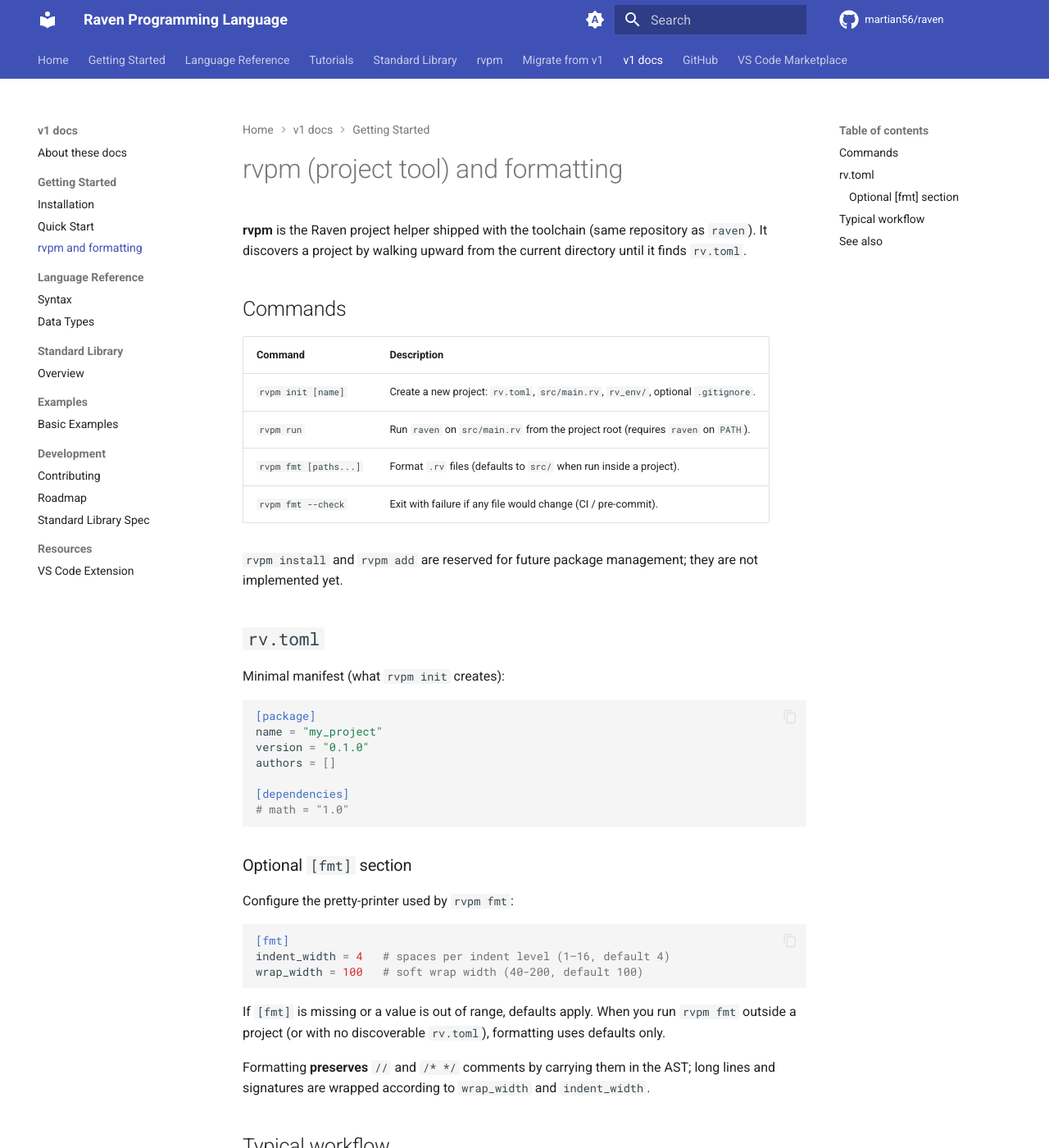
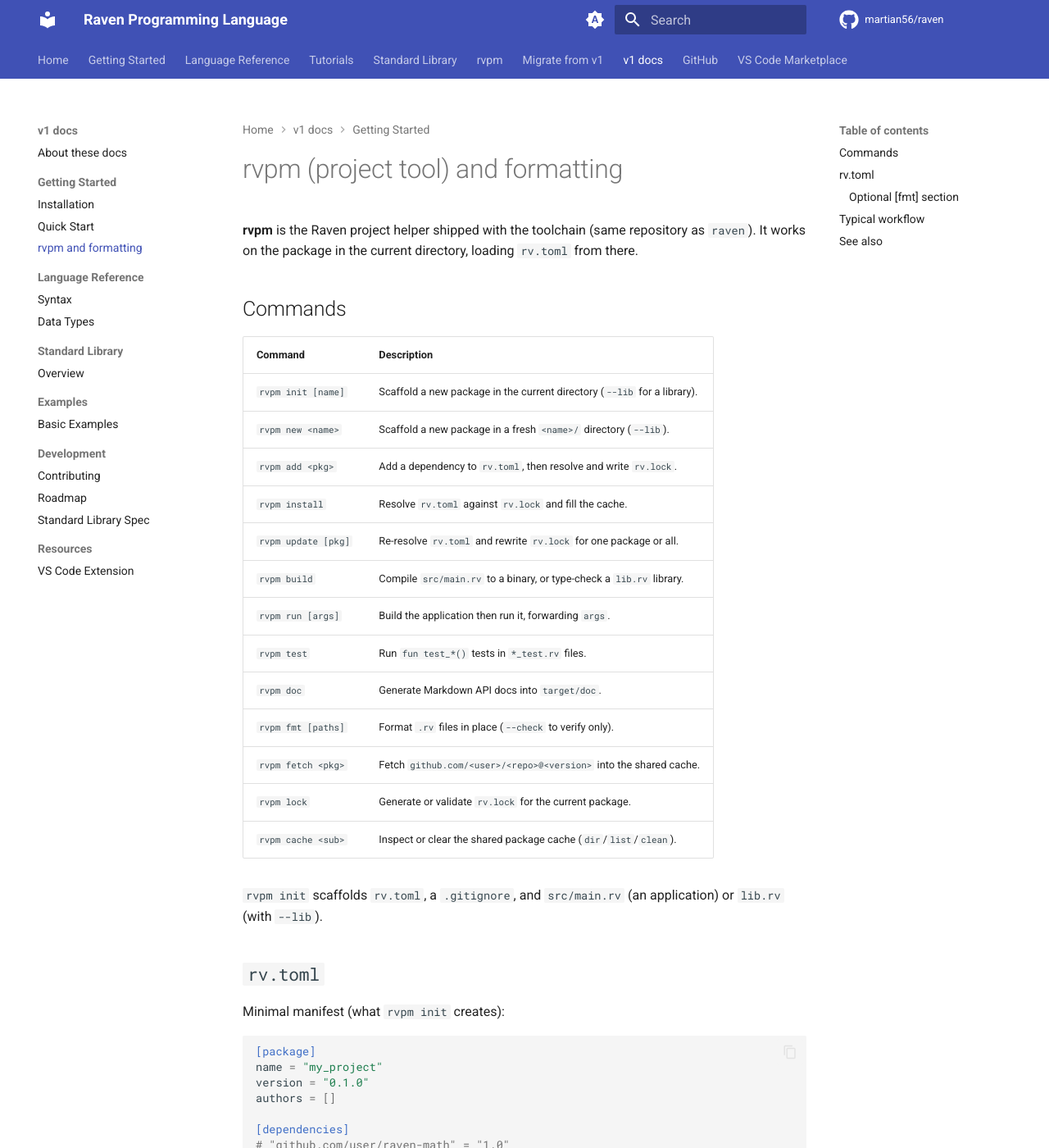
Before and after one commit to martian56/raven, an MkDocs documentation site: the page built from docs/getting-started/rvpm-and-format.md, in a window 1280 px wide and 1400 px high. Shown: the whole window at 82% size. Built offline with MkDocs 1.6.1 and Material for MkDocs 9.7.7, drawn with Linux system fonts in a browser that asks for light colours; comment, search, counter and statistics services are not loaded; some of the changed text lies outside the part shown.

Commit message:
docs: rvpm getting-started page matches the current CLI
The published Getting Started page described an obsolete rvpm: it claimed
install/add were unimplemented, that the tool walks upward to find a project,
and that an out-of-range [fmt] width falls back to defaults. Update it to the
current command set (add/install/update/build/run/test/doc/fmt/fetch/lock/cache),
the current-directory project model, the real init scaffold, and the now-enforced
[fmt] width bounds.

Fixes #722

````diff
--- a/docs/getting-started/rvpm-and-format.md
+++ b/docs/getting-started/rvpm-and-format.md
@@ -1,17 +1,26 @@
 # rvpm (project tool) and formatting
 
-**rvpm** is the Raven project helper shipped with the toolchain (same repository as `raven`). It discovers a project by walking upward from the current directory until it finds `rv.toml`.
+**rvpm** is the Raven project helper shipped with the toolchain (same repository as `raven`). It works on the package in the current directory, loading `rv.toml` from there.
 
 ## Commands
 
 | Command | Description |
 |--------|-------------|
-| `rvpm init [name]` | Create a new project: `rv.toml`, `src/main.rv`, `rv_env/`, optional `.gitignore`. |
-| `rvpm run` | Run `raven` on `src/main.rv` from the project root (requires `raven` on `PATH`). |
-| `rvpm fmt [paths...]` | Format `.rv` files (defaults to `src/` when run inside a project). |
-| `rvpm fmt --check` | Exit with failure if any file would change (CI / pre-commit). |
+| `rvpm init [name]` | Scaffold a new package in the current directory (`--lib` for a library). |
+| `rvpm new <name>` | Scaffold a new package in a fresh `<name>/` directory (`--lib`). |
+| `rvpm add <pkg>` | Add a dependency to `rv.toml`, then resolve and write `rv.lock`. |
+| `rvpm install` | Resolve `rv.toml` against `rv.lock` and fill the cache. |
+| `rvpm update [pkg]` | Re-resolve `rv.toml` and rewrite `rv.lock` for one package or all. |
+| `rvpm build` | Compile `src/main.rv` to a binary, or type-check a `lib.rv` library. |
+| `rvpm run [args]` | Build the application then run it, forwarding `args`. |
+| `rvpm test` | Run `fun test_*()` tests in `*_test.rv` files. |
+| `rvpm doc` | Generate Markdown API docs into `target/doc`. |
+| `rvpm fmt [paths]` | Format `.rv` files in place (`--check` to verify only). |
+| `rvpm fetch <pkg>` | Fetch `github.com/<user>/<repo>@<version>` into the shared cache. |
+| `rvpm lock` | Generate or validate `rv.lock` for the current package. |
+| `rvpm cache <sub>` | Inspect or clear the shared package cache (`dir`/`list`/`clean`). |
 
-`rvpm install` and `rvpm add` are reserved for future package management; they are not implemented yet.
+`rvpm init` scaffolds `rv.toml`, a `.gitignore`, and `src/main.rv` (an application) or `lib.rv` (with `--lib`).
 
 ## `rv.toml`
 
@@ -24,7 +33,7 @@ version = "0.1.0"
 authors = []
 
 [dependencies]
-# math = "1.0"
+# "github.com/user/raven-math" = "1.0"
 ```
 
 ### Optional `[fmt]` section
@@ -33,27 +42,27 @@ Configure the pretty-printer used by `rvpm fmt`:
 
 ```toml
 [fmt]
-indent_width = 4   # spaces per indent level (1–16, default 4)
+indent_width = 4   # spaces per indent level (1-16, default 4)
 wrap_width = 100   # soft wrap width (40-200, default 100)
 ```
 
-If `[fmt]` is missing or a value is out of range, defaults apply. When you run `rvpm fmt` outside a project (or with no discoverable `rv.toml`), formatting uses defaults only.
+If `[fmt]` (or one of its fields) is missing, the default applies. A value outside its documented range is an error, not silently clamped. When you run `rvpm fmt` outside a package (no `rv.toml`), formatting uses the defaults.
 
 Formatting **preserves** `//` and `/* */` comments by carrying them in the AST; long lines and signatures are wrapped according to `wrap_width` and `indent_width`.
 
 ## Typical workflow
 
 ```bash
-rvpm init my_app
-cd my_app
-rvpm run              # execute src/main.rv
-rvpm fmt              # format sources under src/
+rvpm init my_app      # scaffold rv.toml, .gitignore, src/main.rv here
+rvpm run              # build and run src/main.rv
+rvpm fmt              # format sources in place
 rvpm fmt --check      # verify formatting in CI
+rvpm test             # run *_test.rv tests
 ```
 
-For single files without a project, you can still run the formatter explicitly from code or tooling that calls `raven`’s format API; `rvpm fmt` accepts explicit file or directory paths.
+`rvpm fmt` accepts explicit file or directory paths; with none, it formats the `.rv` files of the current package.
 
 ## See also
 
-- [Quick Start](quick-start.md) — first program and `raven` CLI
-- [RVPM design notes](../RVPM_DESIGN.md) — broader package-manager plans
+- [Quick Start](quick-start.md) - first program and `raven` CLI
+- [RVPM design notes](../RVPM_DESIGN.md) - broader package-manager plans
````
